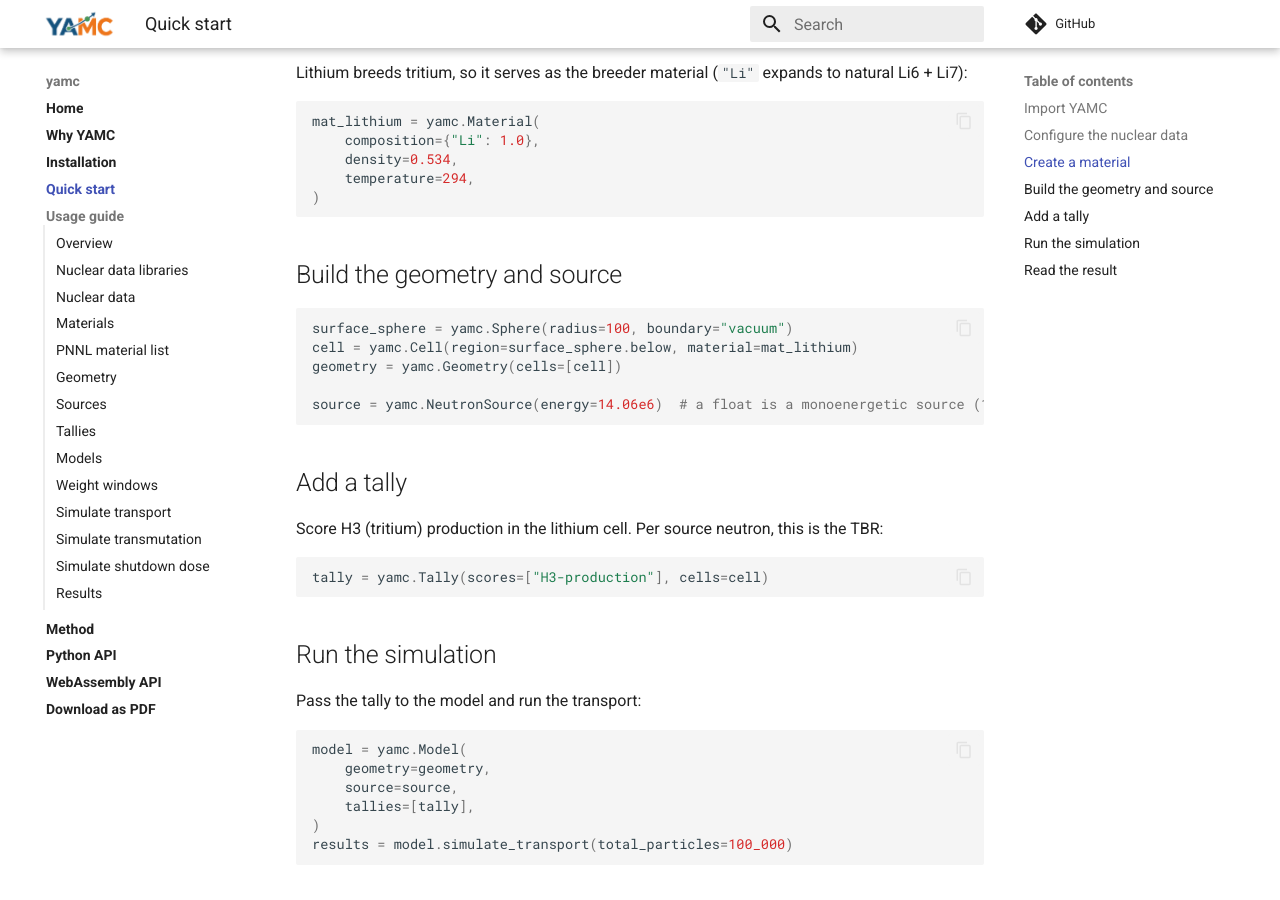
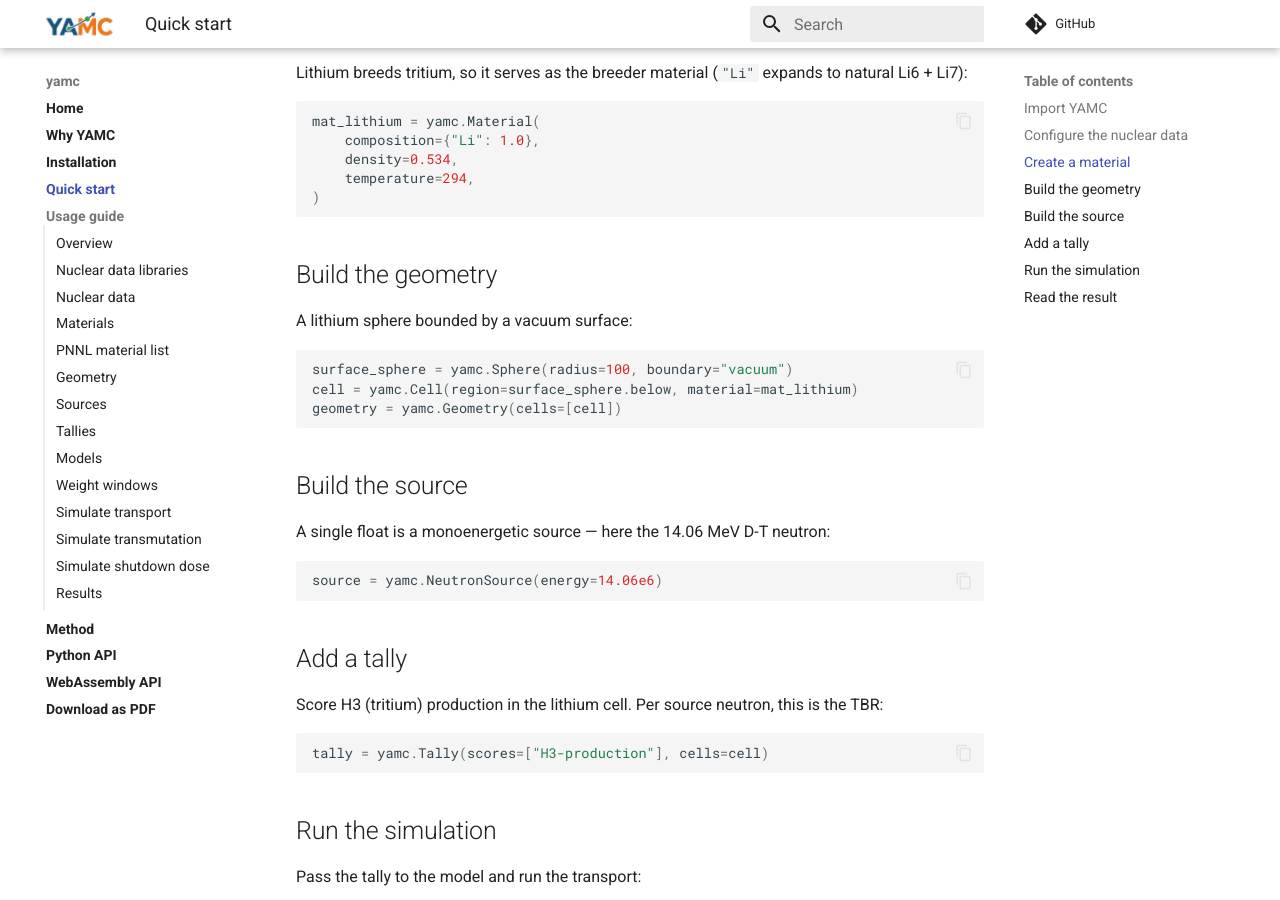
Before and after one commit to fusion-neutronics/yamc, an MkDocs documentation site: the page built from docs/quick_start.md, in a window 1280 px wide and 900 px high, scrolled down 633 px. Built offline with MkDocs 1.6.1 and Material for MkDocs 9.7.7, drawn with Linux system fonts in a browser that asks for light colours; comment, search, counter and statistics services are not loaded.

Commit message:
split source

````diff
--- a/docs/quick_start.md
+++ b/docs/quick_start.md
@@ -33,14 +33,22 @@ mat_lithium = yamc.Material(
 )
 ```
 
-## Build the geometry and source
+## Build the geometry
+
+A lithium sphere bounded by a vacuum surface:
 
 ```python
 surface_sphere = yamc.Sphere(radius=100, boundary="vacuum")
 cell = yamc.Cell(region=surface_sphere.below, material=mat_lithium)
 geometry = yamc.Geometry(cells=[cell])
+```
 
-source = yamc.NeutronSource(energy=14.06e6)  # a float is a monoenergetic source (14.06 MeV, D-T)
+## Build the source
+
+A single float is a monoenergetic source — here the 14.06 MeV D-T neutron:
+
+```python
+source = yamc.NeutronSource(energy=14.06e6)
 ```
 
 ## Add a tally
````
